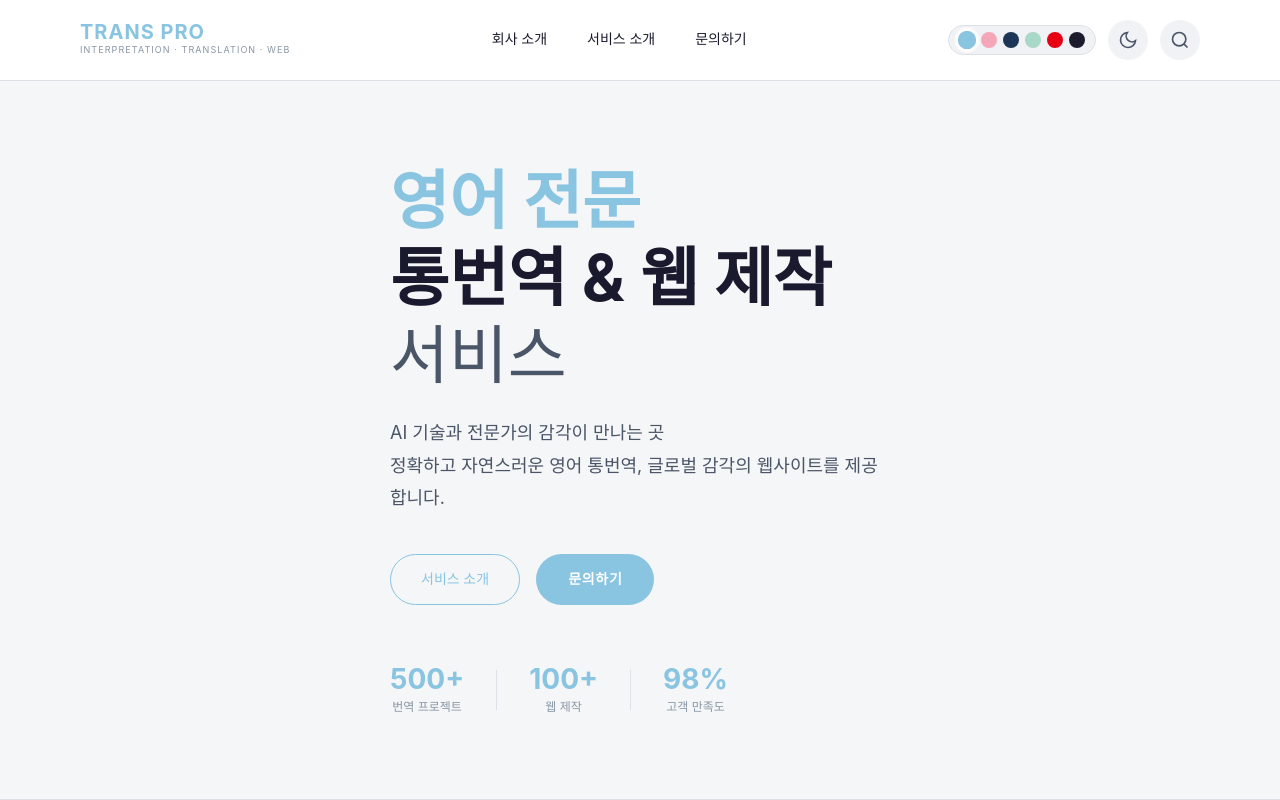
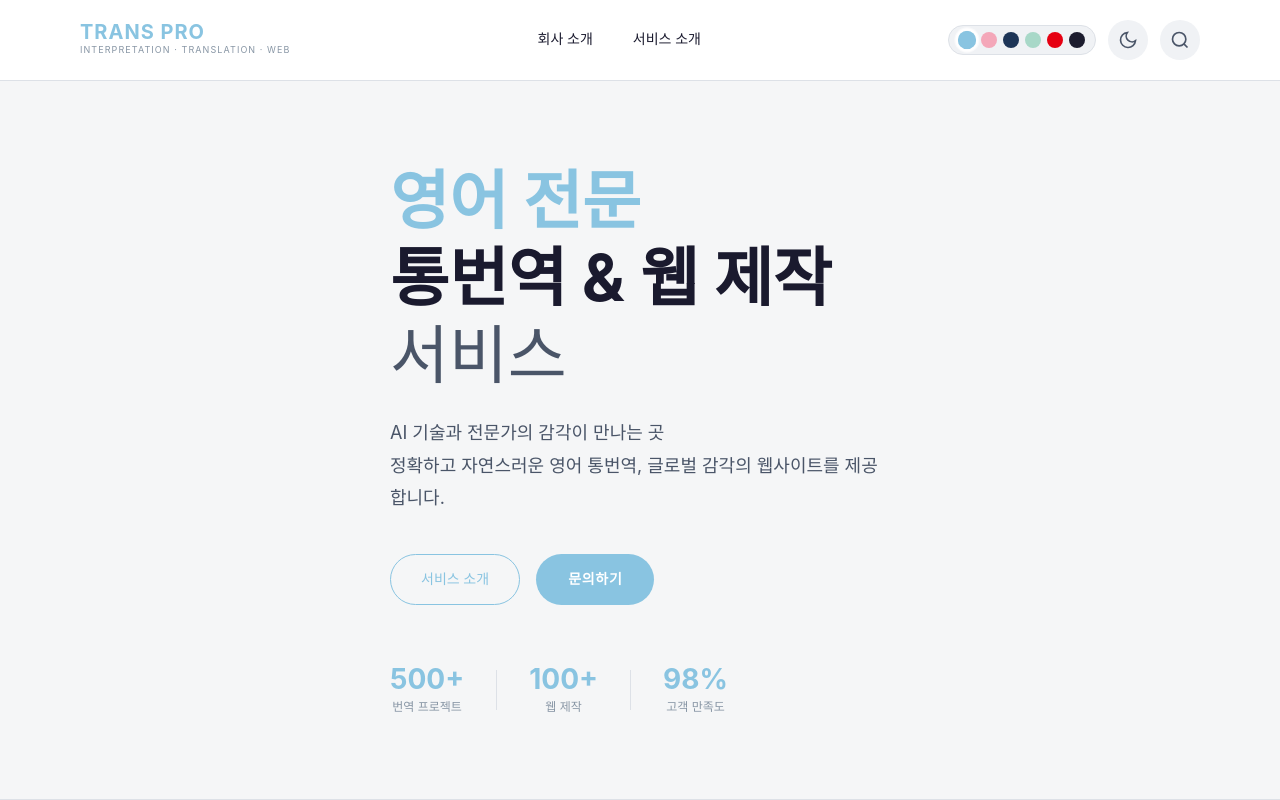
Before and after one commit to yoonrileychoi/rest03, a React (Vite) app: page /#/ in a window 1280 px wide. Shown: the top 800 px of the page. Built offline with nearby package versions, Linux system fonts and the light colour scheme; a web font is replaced by a local one.

Commit message:
Remove 문의하기 from nav items

```diff
--- a/src/data/navigation.js
+++ b/src/data/navigation.js
@@ -14,9 +14,4 @@ export const navItems = [
       { label: '영어 웹페이지 제작', href: '/videos/web' },
     ],
   },
-  {
-    label: '문의하기',
-    href: '/contact',
-    children: [],
-  },
 ]
```
